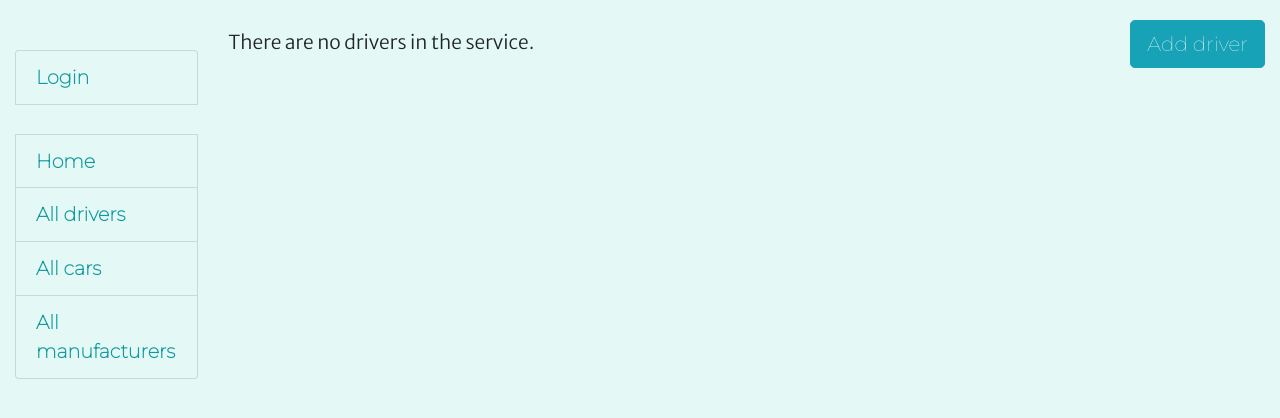
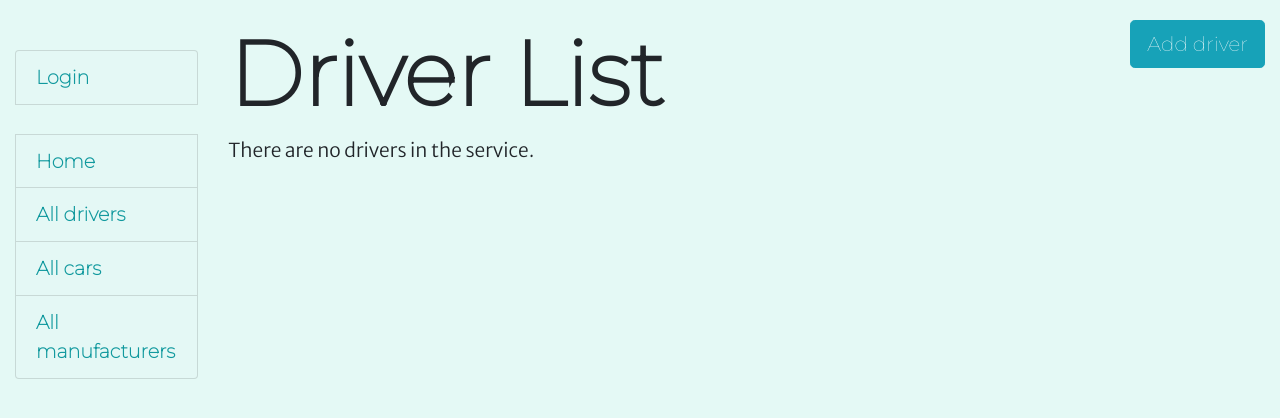
Before and after one commit to liuda-chuzdiuk/taxi-service, a Django app: page /drivers/ in a window 1280 px wide. Shown: the top 418 px of the page. Run offline with Django 4.2, Linux system fonts and the light colour scheme; data that the repository does not hold is empty.

Commit message:
Demo fix

```diff
--- a/templates/taxi/driver_list.html
+++ b/templates/taxi/driver_list.html
@@ -1,7 +1,7 @@
 {% extends "base.html" %}
 
 {% block content %}
-    <h1><strong>
+    <h1><strong>Driver List
       <a href="{% url "taxi:driver-create" %}">
         <button style="float: right" class="btn btn-info btn-lg">Add driver</button>
       </a>
```
